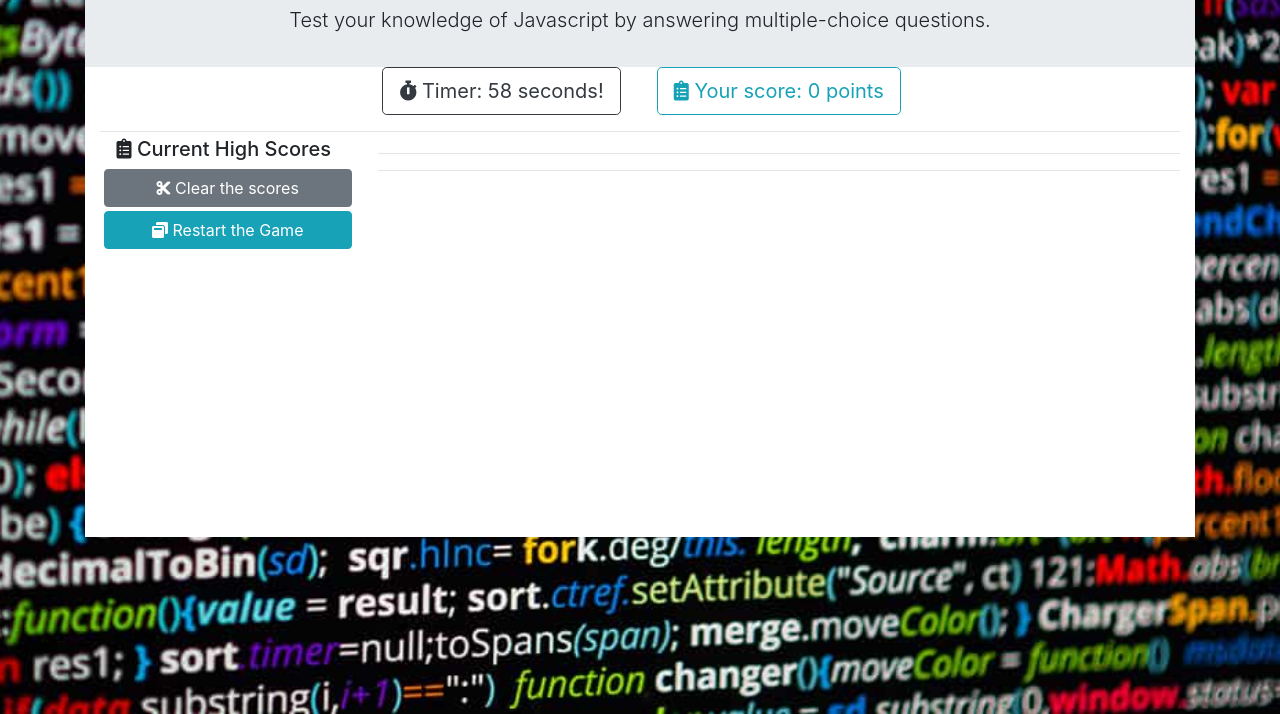
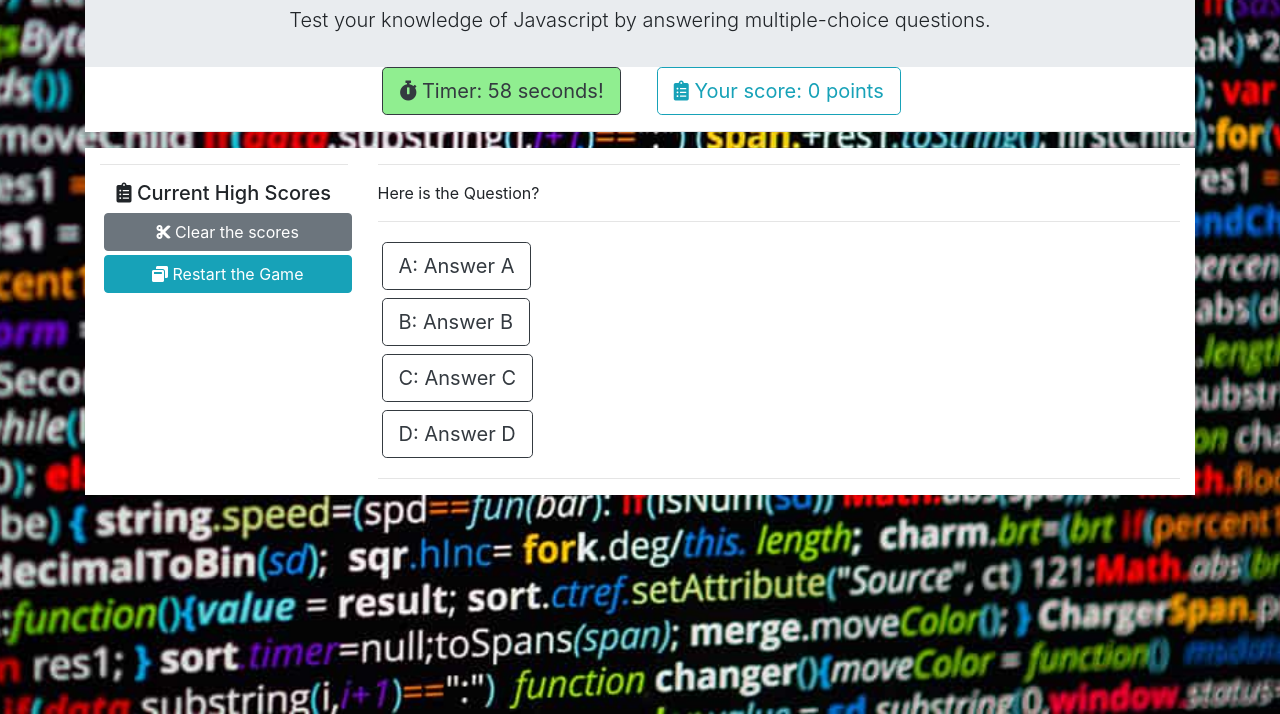
Before and after one commit to whoerman/Code-Quiz-Version-2, a plain HTML site: page index.html in a window 1280 px wide. Both pictures are taken after a click on the button "Start the Quiz!". Shown: the part 86-800 px from the top of the page. Drawn offline with nearby package versions, Linux system fonts and the light colour scheme.

Commit message:
adding more animation

```diff
--- a/index.html
+++ b/index.html
@@ -44,13 +44,16 @@
     <div class="container whiteBG buttonRow">
       <div class="row align-items-center">
         <div class="col-sm-3 text-center">
-          <button type="button" class="btn btn-success btn-lg" id="start"><i class="fas fa-step-backward"></i><span id=startText></span></button>
+          <button type="button" class="btn btn-success btn-lg" id="start"><i class="fas fa-step-backward"></i><span
+              id=startText></span></button>
         </div>
         <div class="col-sm-3 text-center">
-          <button type="button" class="btn btn-outline-dark btn-lg" id="timer"><i class="fas fa-stopwatch"></i><span id=timerText></span></button>
+          <button type="button" class="btn btn-outline-dark btn-lg" id="timer"><i class="fas fa-stopwatch"></i><span
+              id=timerText></span></button>
         </div>
         <div class="col-sm-3 text-center">
-          <button type="button" class="btn btn-outline-info btn-lg" id="score"><i class="fas fa-clipboard-list"></i><span id=scoreText></span></button>
+          <button type="button" class="btn btn-outline-info btn-lg" id="score"><i
+              class="fas fa-clipboard-list"></i><span id=scoreText></span></button>
         </div>
         <div class="col-sm-3 text-center">
           <button type="button" class="btn btn-danger btn-lg" id="wrong">Wrong! 5 Seconds off!</button>
@@ -62,18 +65,42 @@
     <div class="container whiteBG questionBox">
       <div class="row">
         <div class="col-sm-3 text-center">
-          <h5><i class="fas fa-clipboard-list"></i> Current High Scores</h5>
-          <button type="button" class="btn btn-secondary btn-block m-1" id="clear"><i class="fas fa-cut"></i> Clear the scores</button>
-          <button type="button" class="btn btn-info btn-block m-1" id="restart"><i class="fas fa-window-restore"></i> Restart the Game</button>
+          <div>
+            <hr>
+            <h5><i class="fas fa-clipboard-list"></i> Current High Scores</h5>
+          </div>
+
+          <button type="button" class="btn btn-secondary btn-block m-1" id="clear"><i class="fas fa-cut"></i> Clear the
+            scores</button>
+          <button type="button" class="btn btn-info btn-block m-1" id="restart"><i class="fas fa-window-restore"></i>
+            Restart the Game</button>
         </div>
         <div class="col-sm-9">
-          <p id="question"><span></span></p>
-          <hr>
-          <h2 id="optionA" class="answerFormat" data-value="A"><span></span></h2>
-          <h2 id="optionB" class="answerFormat" data-value="B"><span></span></h2>
-          <h2 id="optionC" class="answerFormat" data-value="C"><span></span></h2>
-          <h2 id="optionD" class="answerFormat" data-value="D"><span></span></h2>
-          <hr>
+          <div>
+            <hr>
+            <p class = "questionDiv" id="question"><span>Here is the Question?</span></p>
+            <hr>
+          </div>
+          <div>
+
+            <button type="button" class="btn btn-outline-dark btn-lg m-1 answer" id="optionA"></i><span id=AText>A:
+                Answer A</span></button>
+          </div>
+          <div>
+            <button type="button" class="btn btn-outline-dark btn-lg m-1 answer" id="optionB"></i><span id=BText>B:
+                Answer B</span></button>
+          </div>
+          <div>
+            <button type="button" class="btn btn-outline-dark btn-lg m-1 answer" id="optionC"></i><span id=CText>C:
+                Answer C</span></button>
+          </div>
+          <div>
+            <button type="button" class="btn btn-outline-dark btn-lg m-1 answer" id="optionD"></i><span id=DText>D:
+                Answer D</span></button>
+          </div>
+          <div>
+            <hr>
+          </div>
         </div>
       </div>
     </div>
--- a/mainjs.js
+++ b/mainjs.js
@@ -4,7 +4,7 @@ var animationEnd = 'webkitAnimationEnd mozAnimationEnd MSAnimationEnd oanimation
 //defining the variables for animations to be used
 var animationShake = "animated shake";
 var animationBounceOutLeft = "animated bounceOutLeft";
-var animationfadeInDown = "animated fadeInDown";
+var animationBounceInDown = "animated bounceInDown";
 var animationrubberBand = "animated rubberBand";
 
 //setting up the top buttons
@@ -16,28 +16,92 @@ $("#score").hide();
 let scoreNum = 0;
 $('#scoreText').empty().text(` Your score: ${scoreNum} points`);
 
-//start animation
+//individual button animations
+    //start button animation
     function startAnimation() {
         $('#start').addClass(animationBounceOutLeft).one(animationEnd, function () {
             $(this).removeClass(animationBounceOutLeft);
             $(this).hide();
         });
     };
-
-//score animation
+    //score button animation
     function scoreAnimation() {
-    $('#score').show("slow");
+        $("#score").show();
+        $('#score').addClass(animationBounceInDown).one(animationEnd, function () {
+            $(this).removeClass(animationBounceInDown);
+    });
+    };
+    //wrong button animation
+    function wrongAnimation() {
+        $('#start').addClass(animationBounceOutRight).one(animationEnd, function () {
+            $(this).removeClass(animationBounceOutRight);
+            $(this).hide();
+        });
     };
 
+
+//start coundown timer
+function startTimer() {
+    timerStarted = true;
+    $('#timer').addClass(animationShake);
+    countdownID = setInterval(function () {
+        countdown--;
+        $('#timerText').empty().text(` Timer: ${countdown} seconds!`);
+        if (countdown < 60) {
+            $('#timer').addClass(animationShake);
+            $('#timer').css("background-color", "#90ee90");
+        };
+        if (countdown < 20) {
+            $('#timer').addClass(animationShake);
+            $('#timer').css("background-color", "#ffffa1");
+        };
+        if (countdown < 10) {
+            $('#timer').addClass(animationShake);
+            $('#timer').css("background-color", "#ff2626");
+        };
+        if (countdown < 1) {
+            clearInterval(countdownID);
+            $('#timerText').empty().text(` Game Over!`);
+            endGame();
+        };
+    }, 1000);
+};
+
+//If the question is answered correctly
+function URCorrect() {
+    scoreNum = scoreNum + 5;
+    countdown = countdown + 2;
+    checkStatus();
+};
+
+//if the question is answered incorretly
+function URWrong() {
+    $("#wrong").show().hide("slow");
+    scoreNum = scoreNum - 2;
+    countdown = countdown - 5;
+    checkStatus();
+};
+
+function endGame() {
+
+};
+
+function checkStatus() {
+
+};
 
 
 //buttons for starting, questions, and clear scores
 $(document).ready(function () {
+
+    //start button
     $('#start').on("click", function () {
         startAnimation();
         scoreAnimation();
         startTimer();
     });
+
+    //the four answer buttons
     $("#optionA").on("click", function () {
         if (dataArray[x][1] === dataArray[x][5]) {
             URCorrect();
@@ -66,46 +130,13 @@ $(document).ready(function () {
         };
         URWrong();
     });
+
+    //clear score and restart game buttons
+    $("#clear").on("click", function () {
+
     });
 
-//start coundown timer
-function startTimer() {
-    timerStarted = true;
-    $('#timer').addClass(animationShake);
-    countdownID = setInterval(function () {
-        countdown--;
-        $('#timerText').empty().text(` Timer: ${countdown} seconds!`);
-        if (countdown < 10) {
-            $('#timer').addClass(animationShake);
-            $('#timer').css("background-color", "#ff2626");
-        };
-        if (countdown < 1) {
-            clearInterval(countdownID);
-            $('#timerText').empty().text(` Game Over!`);
-            endGame();
-        };
-    }, 1000);
-};
+    $("#restart").on("click", function () {
 
-//If the question is answered correctly
-function URCorrect() {
-    scoreNum = scoreNum + 5;
-    countdown = countdown +2;
-    checkStatus();
-};
-
-//if the question is answered incorretly
-function URWrong() {
-    $("#wrong").show().hide("slow");
-    scoreNum = scoreNum -2;
-    countdown = countdown-5;
-    checkStatus();
-};
-
-function endGame () {
-
-};
-
-function checkStatus () {
-
-};
+    });
+});
--- a/style.css
+++ b/style.css
@@ -12,8 +12,9 @@ body {
 }
 
 .buttonRow {
-    height: 70px;
     align-items: center;
+    margin-bottom: 0rem;
+
 }
 
 .jumbotron {
@@ -22,6 +23,6 @@ body {
 }
 
 .questionBox {
-    height: 400px;
+    margin-top: 0rem;
 
 }
```
Lines whose indentation alone changed are shown as unchanged.
